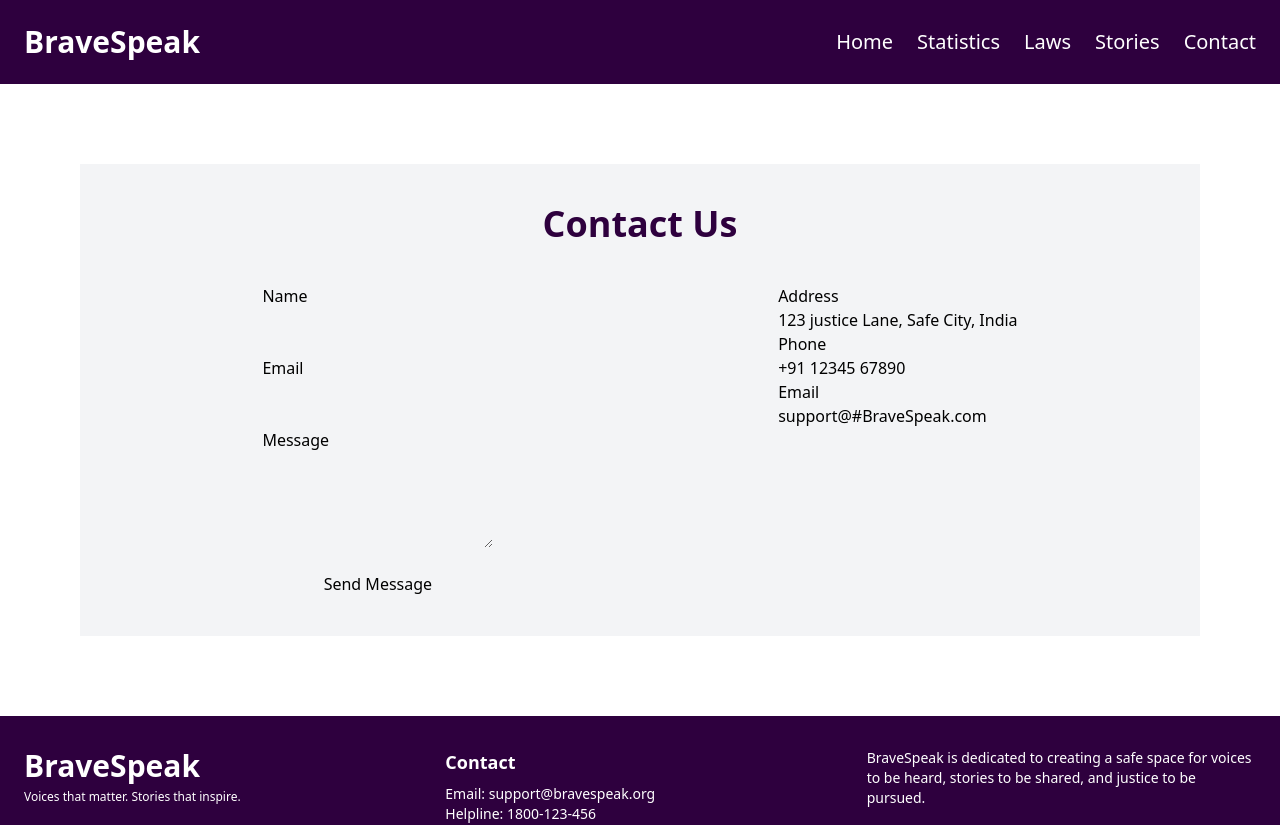
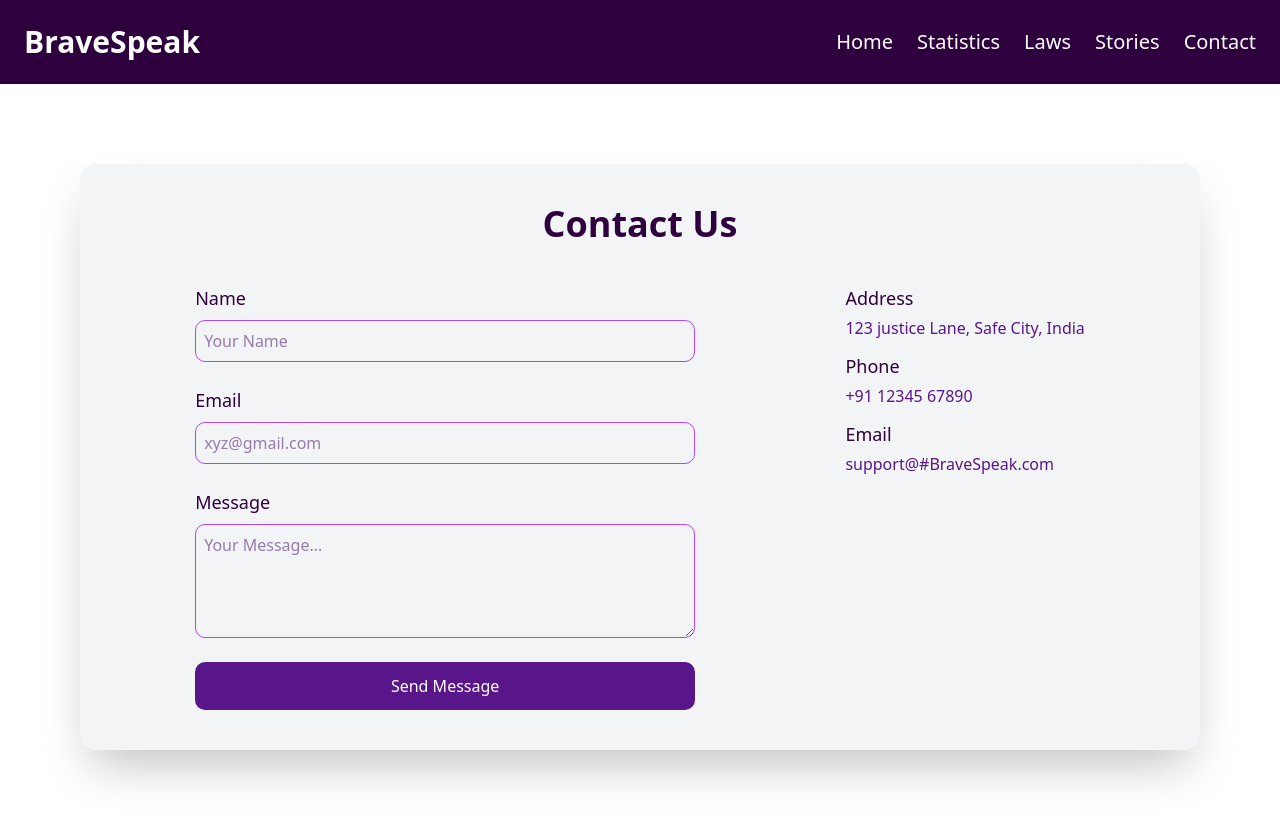
Before and after one commit to DIVYA-PAWAR-03/BraveSpeak, a React (Vite) app: page /contact in a window 1280 px wide. Shown: the top 825 px of the page. Built offline with nearby package versions, Linux system fonts and the light colour scheme.

Commit message:
minor changes in contactUs page

```diff
--- a/index.html
+++ b/index.html
@@ -4,7 +4,7 @@
     <meta charset="UTF-8" />
     <link rel="icon" type="image/svg+xml" href="/vite.svg" />
     <meta name="viewport" content="width=device-width, initial-scale=1.0" />
-    <title>vite + react</title>
+    <title>BraveSpeak</title>
     <link rel="stylesheet" href="https://cdnjs.cloudflare.com/ajax/libs/font-awesome/6.7.2/css/all.min.css" integrity="sha512-Evv84Mr4kqVGRNSgIGL/F/aIDqQb7xQ2vcrdIwxfjThSH8CSR7PBEakCr51Ck+w+/U6swU2Im1vVX0SVk9ABhg==" crossorigin="anonymous" referrerpolicy="no-referrer" />
   </head>
   <body>
--- a/src/pages/ContactUs.jsx
+++ b/src/pages/ContactUs.jsx
@@ -2,28 +2,28 @@
 import React from 'react';
 export default function ContactUs() {
   return(
-   <section className='bg-gray-100 m-20'>
+   <section className='bg-gray-100 m-20 shadow-2xl rounded-2xl'>
     <h1 className='text-center pt-10 text-4xl font-bold text-[#2E003E]'>Contact Us</h1>
     <div className="main-container flex  justify-around p-10">
 
 
 
       <div className="left-container flex flex-col">
-           <label htmlFor="name">Name</label>
-           <input type="text" id="name" name="name" required /> <br />
-            <label htmlFor="email">Email</label>
-            <input type="email" id="email" name="email" required /> <br />
-            <label htmlFor="message">Message</label>
-            <textarea id="message" name="message" rows="4" required></textarea> <br />
-            <button>Send Message</button>
+           <label htmlFor="name" className='text-lg text-[#2E003E] font-medium'>Name</label>
+           <input type="text" id="name" name="name" placeholder='Your Name' required className=' p-2 mt-2  border border-purple-500 w-[500px] text-purple-950 rounded-[10px]' /> <br />
+            <label htmlFor="email" className='text-lg text-[#2E003E] font-medium'>Email</label>
+            <input type="email" id="email" name="email" placeholder='xyz@gmail.com' required className=' p-2 mt-2  border border-purple-500 w-[500px] text-purple-950 rounded-[10px]' /> <br />
+            <label htmlFor="message" className='text-lg text-[#2E003E] font-medium'>Message</label>
+            <textarea id="message" name="message" rows="4" placeholder='Your Message...' required className=' p-2 mt-2  border border-purple-500 w-[500px] text-purple-950 rounded-[10px]'></textarea> <br />
+            <button className='bg-purple-900 text-white font-medium p-3 rounded-[10px]'>Send Message</button>
       </div>
-      <div className="right-container">
-              <h1>Address</h1>
-              <p>123 justice Lane, Safe City, India</p>
-              <h1>Phone</h1>
-              <p>+91 12345 67890</p>
-              <h1>Email</h1>
-              <p>support@#BraveSpeak.com</p>
+      <div className="right-container flex flex-col">
+              <h1 className='text-lg text-[#2E003E] font-medium mb-1'>Address</h1>
+              <p className='mb-3 text-purple-900 font-medium'>123 justice Lane, Safe City, India</p>
+              <h1 className='text-lg text-[#2E003E] font-medium mb-1'>Phone</h1>
+              <p className='mb-3  text-purple-900 font-medium'>+91 12345 67890</p>
+              <h1 className='text-lg text-[#2E003E] font-medium mb-1'>Email</h1>
+              <p className=' text-purple-900 font-medium'>support@#BraveSpeak.com</p>
       </div>
     </div>
     </section>
```
